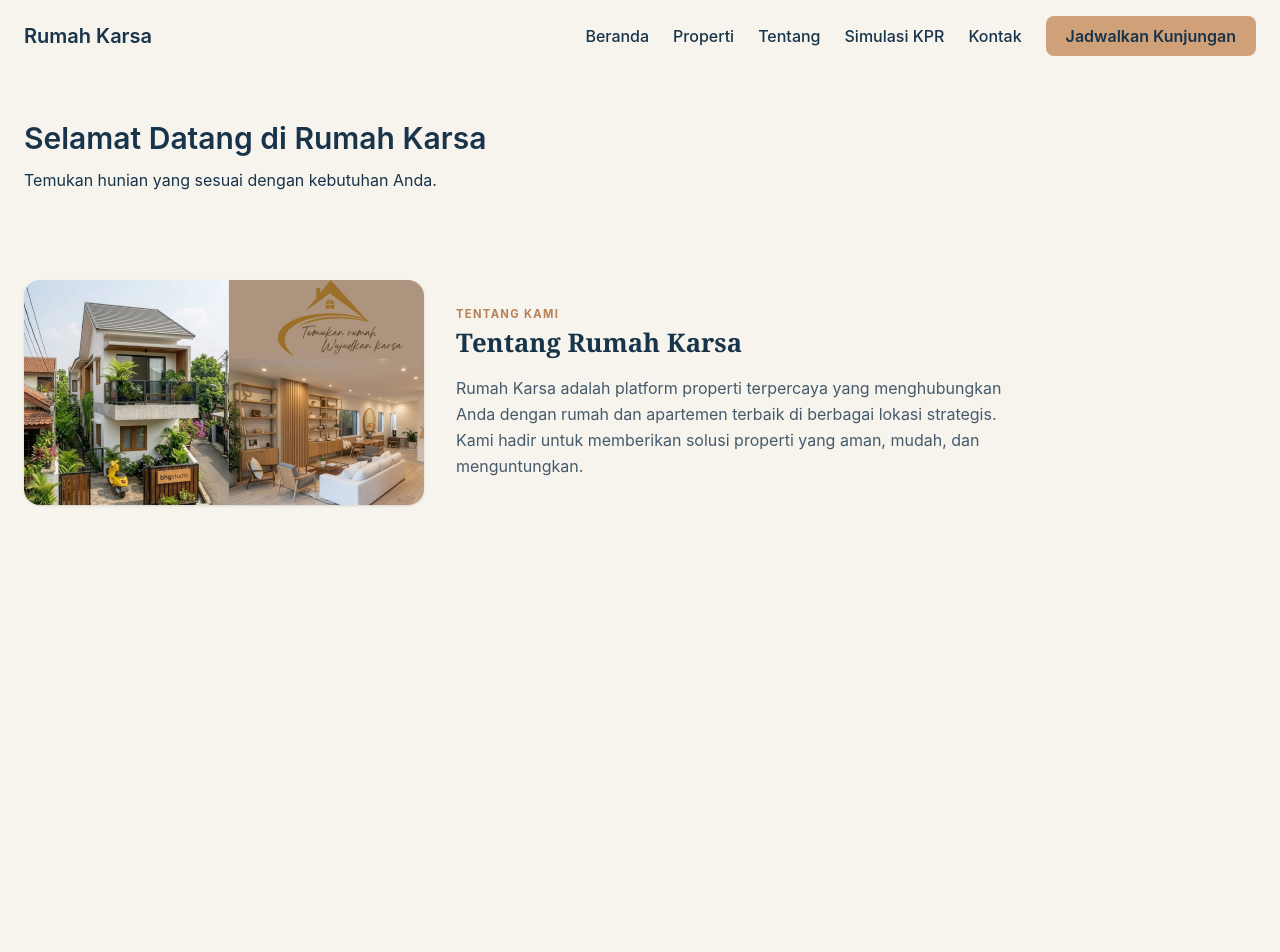
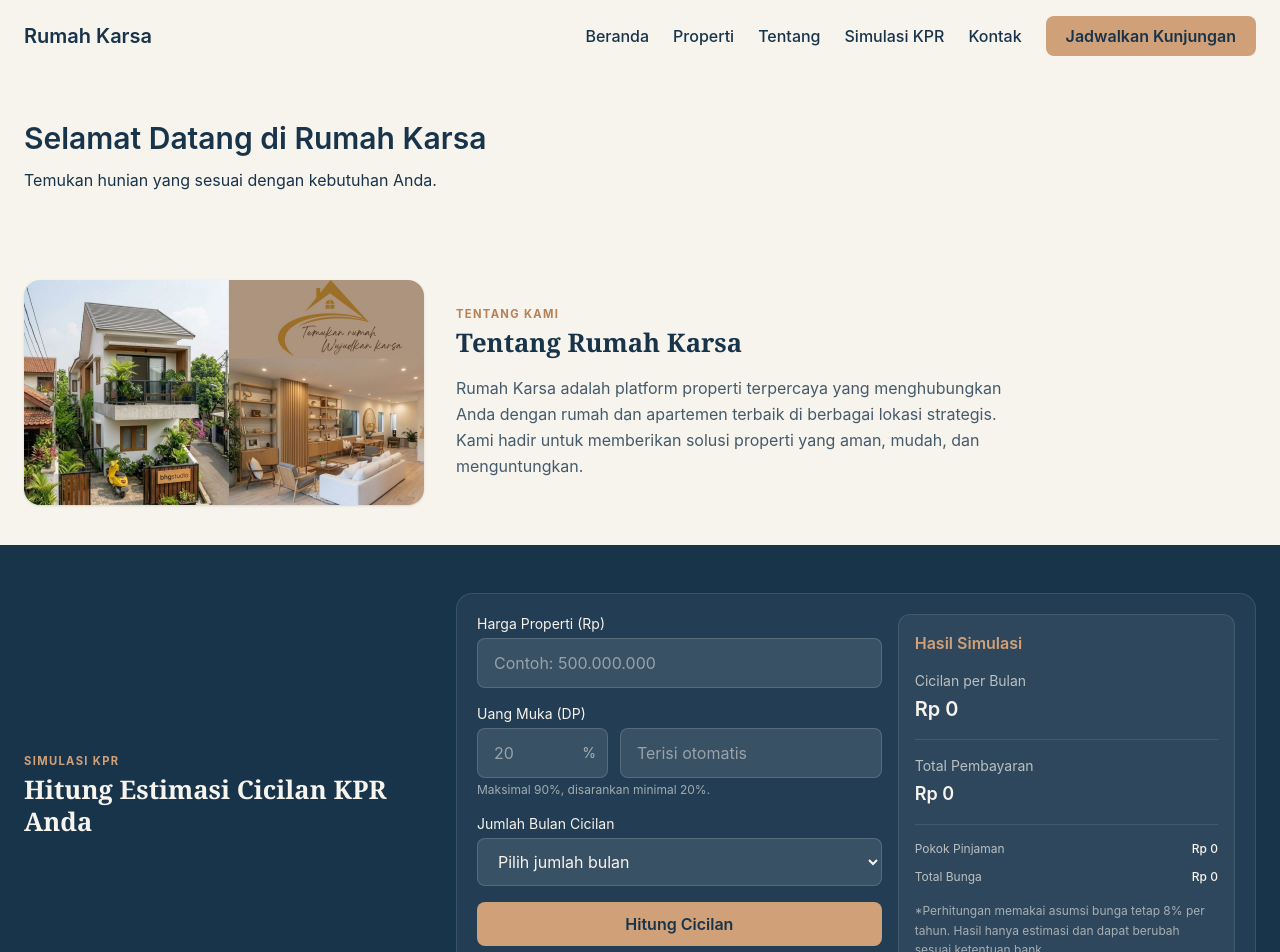
Before and after one commit to frskafdilh/Rumah-Karsa, a React (Vite) app: page / in a window 1280 px wide. Shown: the top 952 px of the page. Before the commit the page ends 800 px from the top, so only its background shows below. Built offline with nearby package versions, Linux system fonts and the light colour scheme.

Commit message:
Membuat UI Simulasi Cicilan KPR

```diff
--- a/src/App.jsx
+++ b/src/App.jsx
@@ -1,5 +1,6 @@
 import Navbar from './components/Navbar.jsx'
 import About from './components/About.jsx'
+import Calculator from './components/Calculator.jsx'
 
 export default function App() {
   return (
@@ -20,6 +21,7 @@ export default function App() {
         </section>
 
         <About/>
+        <Calculator/>
       </main>
     </>
   )
--- /dev/null
+++ b/src/components/Calculator.jsx
@@ -0,0 +1,192 @@
+import { useState } from 'react'
+
+const BUNGA_TAHUNAN = 8
+
+const DP_MAKSIMAL = 90
+
+const PILIHAN_TENOR = [60, 120, 180, 240, 300, 360]
+
+const MAKS_DIGIT_HARGA = 13
+
+const formatAngka = (angka) => new Intl.NumberFormat('id-ID').format(angka)
+
+const hanyaAngka = (teks) => teks.replace(/\D/g, '')
+
+const kelasInput =
+  'w-full rounded-lg border border-white/15 bg-white/10 px-4 py-3 text-sm text-(--cream) ' +
+  'placeholder:text-(--cream)/50 focus:border-(--caramel) focus:ring-2 focus:ring-(--caramel)/40'
+
+export default function Calculator() {
+  const [harga, setHarga] = useState('')
+  const [dpPersen, setDpPersen] = useState('')
+  const [tenor, setTenor] = useState('')
+
+  const hargaAngka = Number(harga) || 0
+  const dpRupiah = Math.round((hargaAngka * (Number(dpPersen) || 0)) / 100)
+
+  function handleHargaChange(e) {
+    setHarga(hanyaAngka(e.target.value).slice(0, MAKS_DIGIT_HARGA))
+  }
+
+  function handleDpPersenChange(e) {
+    const bersih = hanyaAngka(e.target.value)
+    if (bersih === '') {
+      setDpPersen('')
+      return
+    }
+    setDpPersen(String(Math.min(Number(bersih), DP_MAKSIMAL)))
+  }
+
+  function handleHitung(e) {
+    e.preventDefault()
+  }
+
+  return (
+    <section
+      id="calculator"
+      aria-labelledby="calculator-title"
+      className="bg-(--navy) px-6 py-12 text-(--cream)"
+    >
+      <div className="mx-auto grid max-w-7xl items-center gap-8 lg:grid-cols-[1fr_2fr]">
+        <div>
+          <span className="mb-1 block text-[0.7rem] font-bold tracking-[0.12em] text-(--caramel)">
+            SIMULASI KPR
+          </span>
+          <h2
+            id="calculator-title"
+            className="font-[Georgia,'Times_New_Roman',serif] text-[clamp(1.25rem,2vw,1.8rem)] font-bold leading-tight"
+          >
+            Hitung Estimasi Cicilan KPR Anda
+          </h2>
+        </div>
+
+        <div className="grid gap-4 rounded-2xl border border-white/10 bg-white/5 p-5 md:grid-cols-[1.2fr_1fr]">
+          <form onSubmit={handleHitung} noValidate className="space-y-4">
+            <div>
+              <label htmlFor="harga" className="mb-1 block text-sm">
+                Harga Properti (Rp)
+              </label>
+              <input
+                id="harga"
+                type="text"
+                inputMode="numeric"
+                autoComplete="off"
+                placeholder="Contoh: 500.000.000"
+                value={harga ? formatAngka(harga) : ''}
+                onChange={handleHargaChange}
+                className={kelasInput}
+              />
+            </div>
+
+            <div>
+              <p className="mb-1 text-sm">Uang Muka (DP)</p>
+              <div className="grid grid-cols-[1fr_2fr] gap-3">
+                <div className="relative">
+                  <label htmlFor="dp-persen" className="sr-only">
+                    DP dalam persen
+                  </label>
+                  <input
+                    id="dp-persen"
+                    type="text"
+                    inputMode="numeric"
+                    autoComplete="off"
+                    placeholder="20"
+                    value={dpPersen}
+                    onChange={handleDpPersenChange}
+                    className={`${kelasInput} pr-9`}
+                  />
+                  <span
+                    aria-hidden="true"
+                    className="pointer-events-none absolute right-3 top-1/2 -translate-y-1/2 text-sm text-(--cream)/60"
+                  >
+                    %
+                  </span>
+                </div>
+                <div>
+                  <label htmlFor="dp-rupiah" className="sr-only">
+                    DP dalam rupiah (terisi otomatis)
+                  </label>
+                  <input
+                    id="dp-rupiah"
+                    type="text"
+                    readOnly
+                    placeholder="Terisi otomatis"
+                    value={dpRupiah ? `Rp ${formatAngka(dpRupiah)}` : ''}
+                    className={`${kelasInput} cursor-default bg-white/5`}
+                  />
+                </div>
+              </div>
+              <p className="mt-1 text-xs text-(--cream)/60">
+                Maksimal {DP_MAKSIMAL}%, disarankan minimal 20%.
+              </p>
+            </div>
+
+            <div>
+              <label htmlFor="tenor" className="mb-1 block text-sm">
+                Jumlah Bulan Cicilan
+              </label>
+              <select
+                id="tenor"
+                value={tenor}
+                onChange={(e) => setTenor(e.target.value)}
+                className={kelasInput}
+              >
+                <option value="" className="bg-white text-(--navy)">
+                  Pilih jumlah bulan
+                </option>
+                {PILIHAN_TENOR.map((bulan) => (
+                  <option key={bulan} value={bulan} className="bg-white text-(--navy)">
+                    {bulan} bulan ({bulan / 12} tahun)
+                  </option>
+                ))}
+              </select>
+            </div>
+
+            <button
+              type="submit"
+              className="btn-primary min-h-11 w-full cursor-pointer focus-visible:ring-2 focus-visible:ring-(--cream)"
+            >
+              Hitung Cicilan
+            </button>
+          </form>
+
+          <div
+            aria-live="polite"
+            className="rounded-xl border border-white/10 bg-white/5 p-4"
+          >
+            <h3 className="text-base font-semibold text-(--caramel)">
+              Hasil Simulasi
+            </h3>
+
+            <dl className="mt-4 space-y-4 text-sm">
+              <div>
+                <dt className="text-(--cream)/70">Cicilan per Bulan</dt>
+                <dd className="mt-1 text-xl font-semibold">Rp 0</dd>
+              </div>
+              <div className="border-t border-white/10 pt-4">
+                <dt className="text-(--cream)/70">Total Pembayaran</dt>
+                <dd className="mt-1 text-lg font-semibold">Rp 0</dd>
+              </div>
+              <div className="space-y-3 border-t border-white/10 pt-4 text-xs">
+                <div className="flex items-center justify-between gap-3">
+                  <dt className="text-(--cream)/70">Pokok Pinjaman</dt>
+                  <dd className="font-medium">Rp 0</dd>
+                </div>
+                <div className="flex items-center justify-between gap-3">
+                  <dt className="text-(--cream)/70">Total Bunga</dt>
+                  <dd className="font-medium">Rp 0</dd>
+                </div>
+              </div>
+            </dl>
+
+            <p className="mt-4 text-xs leading-relaxed text-(--cream)/60">
+              *Perhitungan memakai asumsi bunga tetap {BUNGA_TAHUNAN}% per
+              tahun. Hasil hanya estimasi dan dapat berubah sesuai ketentuan
+              bank.
+            </p>
+          </div>
+        </div>
+      </div>
+    </section>
+  )
+}
```
